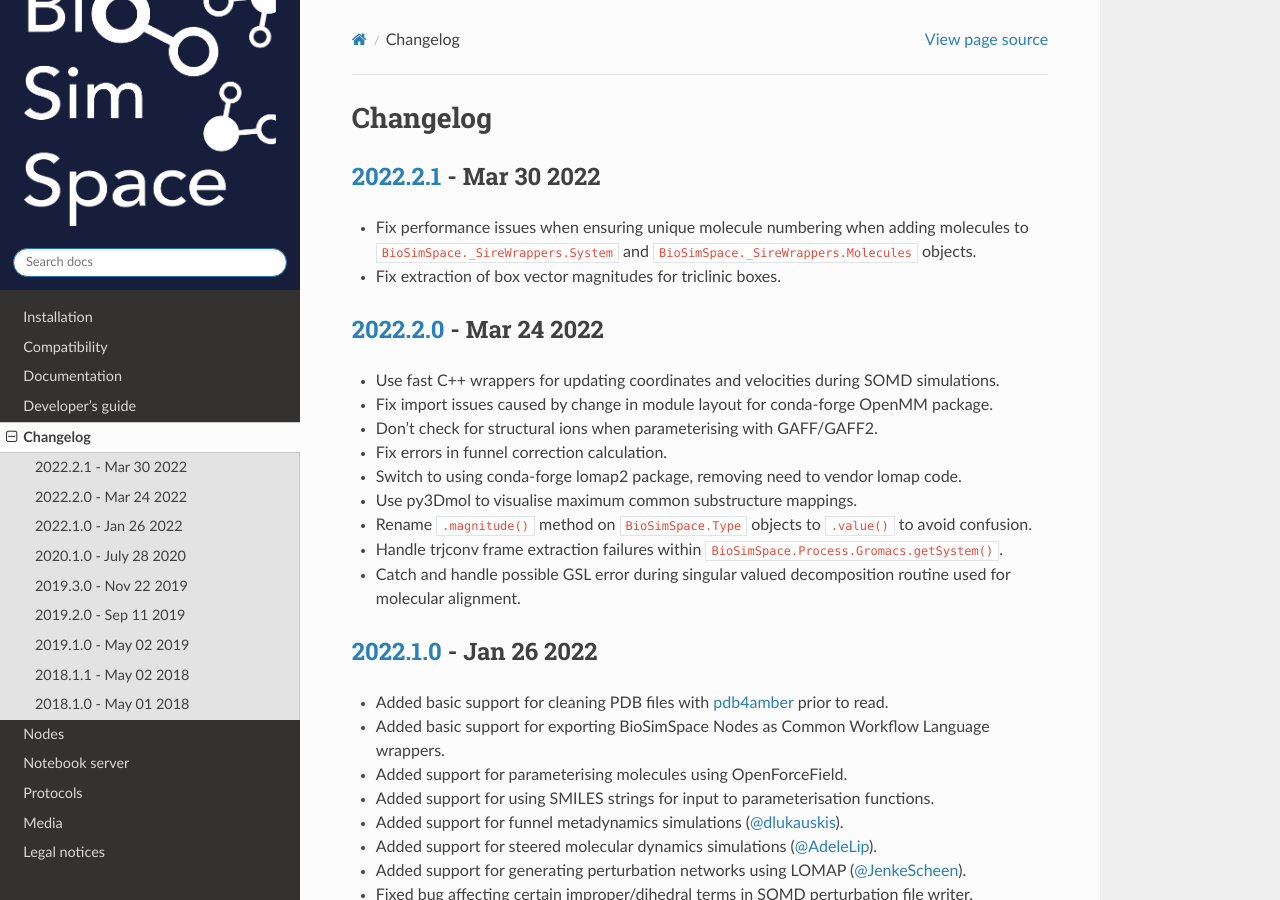
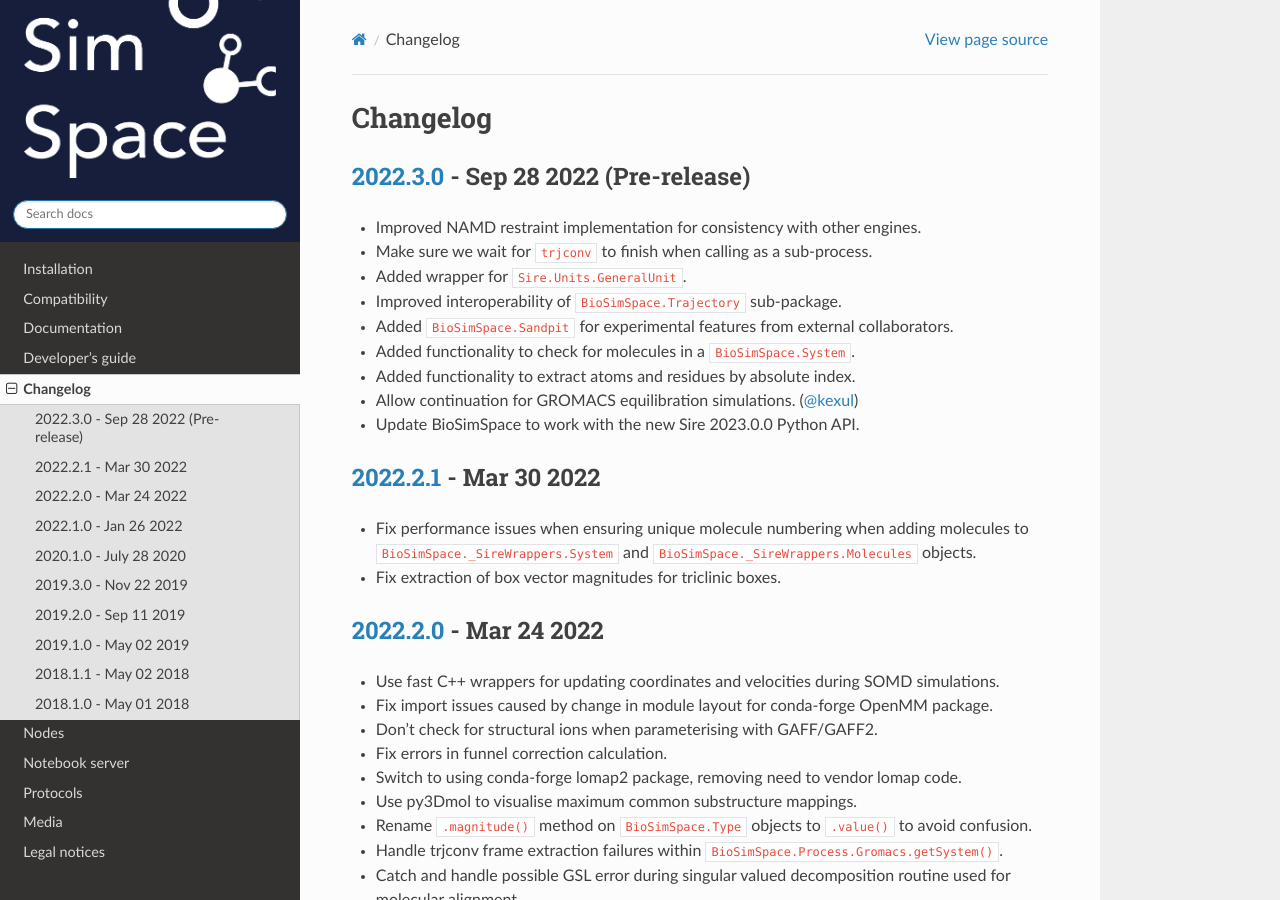
Before and after one commit to michellab/BioSimSpace, a Sphinx documentation site: the page built from doc/source/changelog.rst, in a window 1280 px wide and 900 px high. Built offline with Sphinx 7.4.7 and the Read the Docs theme 2.0.0, drawn with Linux system fonts in a browser that asks for light colours; the version number could not be read and is left out.

Commit message:
Update CHANGELOG for the 2023.0.0 pre-release.

```diff
--- a/doc/source/changelog.rst
+++ b/doc/source/changelog.rst
@@ -1,5 +1,18 @@
 Changelog
 =========
+
+`2022.3.0 <https://github.com/michellab/BioSimSpace/compare/2022.2.1...2022.3.0>`_ - Sep 28 2022 (Pre-release)
+------------------------------------------------------------------------------------------------
+
+* Improved NAMD restraint implementation for consistency with other engines.
+* Make sure we wait for ``trjconv`` to finish when calling as a sub-process.
+* Added wrapper for ``Sire.Units.GeneralUnit``.
+* Improved interoperability of ``BioSimSpace.Trajectory`` sub-package.
+* Added ``BioSimSpace.Sandpit`` for experimental features from external collaborators.
+* Added functionality to check for molecules in a ``BioSimSpace.System``.
+* Added functionality to extract atoms and residues by absolute index.
+* Allow continuation for GROMACS equilibration simulations. (`@kexul <https://github.com/kexul>`_)
+* Update BioSimSpace to work with the new Sire 2023.0.0 Python API.
 
 `2022.2.1 <https://github.com/michellab/BioSimSpace/compare/2022.2.0...2022.2.1>`_ - Mar 30 2022
 ------------------------------------------------------------------------------------------------
```
